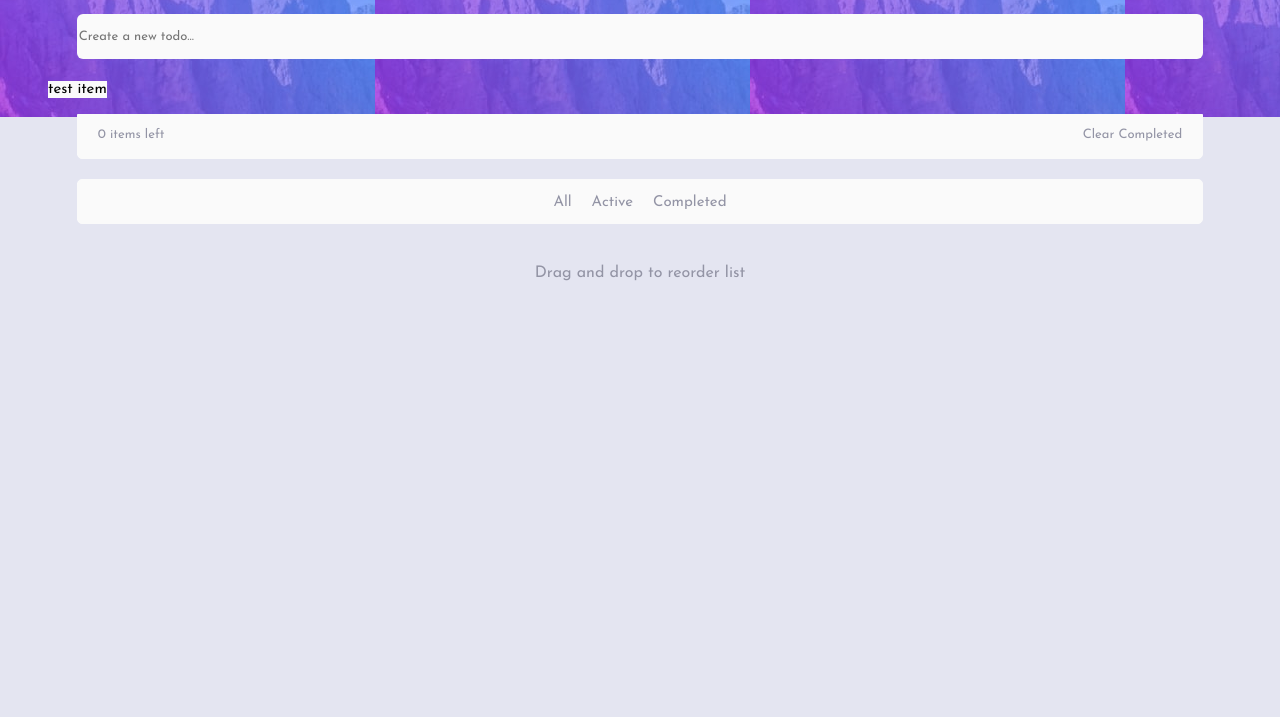
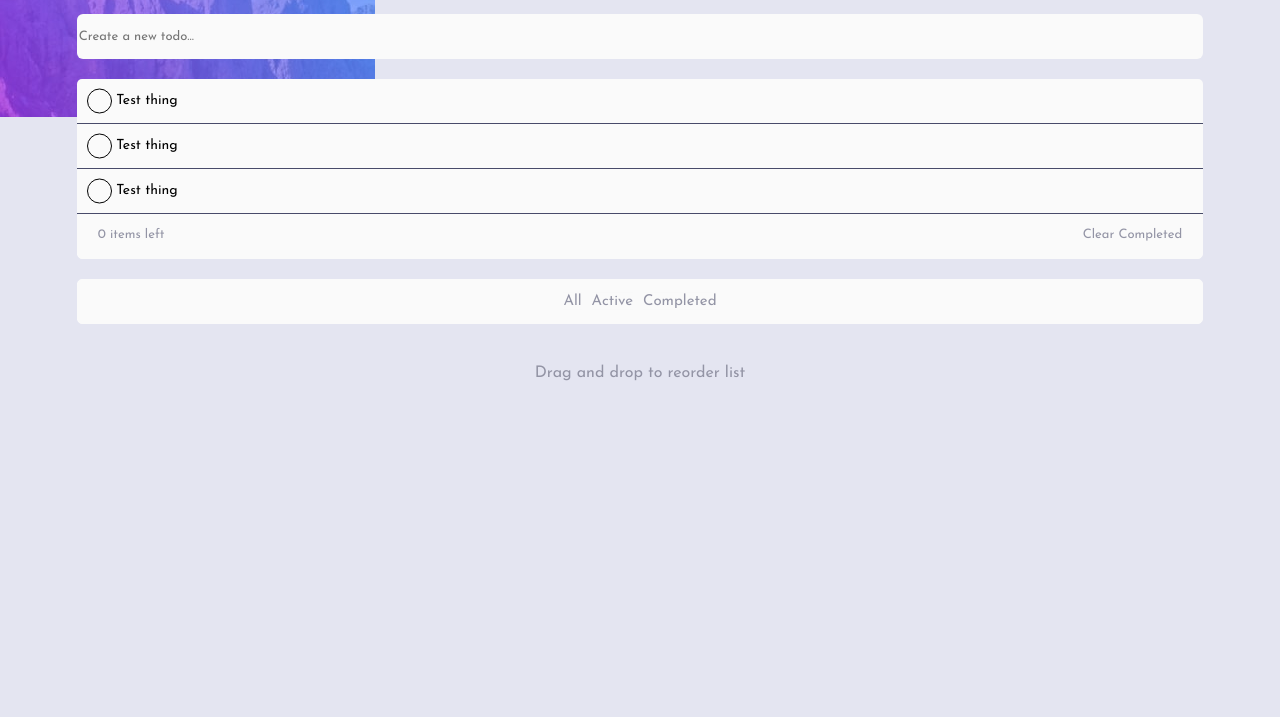
Before and after one commit to Nano950/Todo, a plain HTML site: page index.html in a window 1280 px wide. Shown: the part 83-800 px from the top of the page. Drawn offline with Linux system fonts and the light colour scheme.

Commit message:
fixed list style issues

```diff
--- a/index.html
+++ b/index.html
@@ -26,9 +26,11 @@
     <h1>Todo <span><img src="./images/icon-moon.svg"></span></h1>
     <input class="todo-input" type="text" placeholder="Create a new todo...">
   </div>
-
-  <ul id="my-ul">
-    <li>test item</li>
+  <!--todo item styles  -->
+  <ul class="list-item-container">
+    <li class="list-item"><input class="test" type="checkbox" name="task" value="test"> Test thing</li>
+    <li class="list-item"><input type="checkbox" name="task" value="test"> Test thing</li>
+    <li class="list-item"><input type="checkbox" name="task" value="test"> Test thing</li>
   </ul>
 
   <!-- Add dynamic number -->
--- a/styles/style.css
+++ b/styles/style.css
@@ -8,9 +8,9 @@ body {
     overflow-y: scroll;
 }
 
-
+/* header sytles */
 .background-img {
-    background: url("../images/bg-mobile-light.jpg");
+    background: url("../images/bg-mobile-light.jpg") no-repeat;
     width:100%;
     height: 200px;
     position:fixed;
@@ -39,7 +39,7 @@ h1 span {
     margin-bottom: 20px;
 }
 
-input {
+.header input {
     background: hsl(0, 0%, 98%);
     border: none;
     border-radius: 6px;
@@ -52,6 +52,49 @@ input {
     font-size: 13px;
 }
 
+
+/* list item styles */
+.list-item-container {
+    width: 88%;
+    padding: 0;
+    margin: 0 auto;
+}
+
+.list-item-container li {
+    background-color: hsl(0, 0%, 98%);
+    border-bottom: 1px solid hsl(235, 19%, 35%);
+    list-style: none;
+    display: inline-block;
+    line-height: 3;
+    font-family: "Josefin Sans";
+    font-size: 14px; /*change this later */
+    text-decoration: none;
+    width: 100%;
+    height: 45px;
+}
+
+.list-item:nth-child(1){
+    border-radius: 5px 5px 0 0; /* this ruleset makes the first li element have rounded borders */
+}
+
+.list-item input {
+    position: relative;
+    top: 50%;
+    transform: translateY(-50%);
+    appearance: none;
+    border: 1px solid black;
+    margin-left: 10px;
+    border-radius: 50%;
+    width: 25px;
+    height: 25px;
+}
+
+.list-item input:checked {
+    background-image: black url("../images/icon-check.svg");
+    background: linear-gradient(hsl(192, 100%, 67%) hsl(280, 87%, 65%)); /* This does not work*/
+}
+
+/* items-left styles */
 .items-left {
     background-color: hsl(0, 0%, 98%);
     border-radius: 2.5px;
@@ -78,9 +121,10 @@ input {
     margin-left: 20px;
 }
 
+
+/* nav styles */
 .navigation {
     background-color: hsl(0, 0%, 98%);
-    border-radius: 2.5px;
     border: 1px solid hsl(0, 0%, 98%);
     border-radius: 5px;
     width: 88%;
@@ -89,15 +133,19 @@ input {
 }
 
 .navigation ul {
-    width: fit-content;
+    display: inline-flex;
+    width: 100%;
+    height: 100%;
     margin: 0 auto;
     padding: 0;
     position: relative;
     top: 50%;
     transform: translateY(-50%);
+    justify-content: center;
+    align-items: center;
 }
 
-li {
+.navigation li {
     background-color: hsl(0, 0%, 98%);
     list-style: none;
     display: inline-block;
@@ -105,9 +153,8 @@ li {
     font-family: "Josefin Sans";
     font-size: 15px;
     text-decoration: none;
-    margin: 0 8px 0 8px;
-    /* width: 85%; */
-    /* height: 45px; */
+    margin: 0 5px;
+    /* width: 88%;  */
 }
 
 a {
```
Also changed, not shown: 1 other file.
